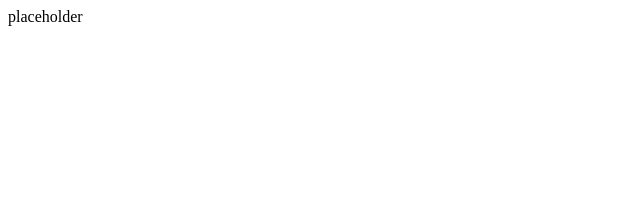
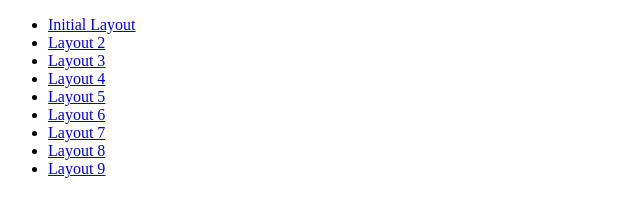
Before and after one commit to Xapakas/Lab4, a plain HTML site: page index.html in a window 1280 px wide. Shown: the whole page, without its empty margins (0-640 px from the left). Drawn offline with Linux system fonts and the light colour scheme.

Commit message:
Update index.html

```diff
--- a/index.html
+++ b/index.html
@@ -1 +1,20 @@
-<p>placeholder</p>
+<!DOCTYPE html>
+<html lang="en" dir="ltr">
+  <head>
+    <meta charset="utf-8">
+    <title>Layouts!</title>
+  </head>
+  <body>
+    <ul>
+      <li><a href="initiallayout">Initial Layout</a></li>
+      <li><a href="Layout2">Layout 2</a></li>
+      <li><a href="Layout3">Layout 3</a></li>
+      <li><a href="Layout4">Layout 4</a></li>
+      <li><a href="layout5">Layout 5</a></li>
+      <li><a href="layout6">Layout 6</a></li>
+      <li><a href="layout7">Layout 7</a></li>
+      <li><a href="layout8">Layout 8</a></li>
+      <li><a href="layout9">Layout 9</a></li>
+    </ul>
+  </body>
+</html>
```
